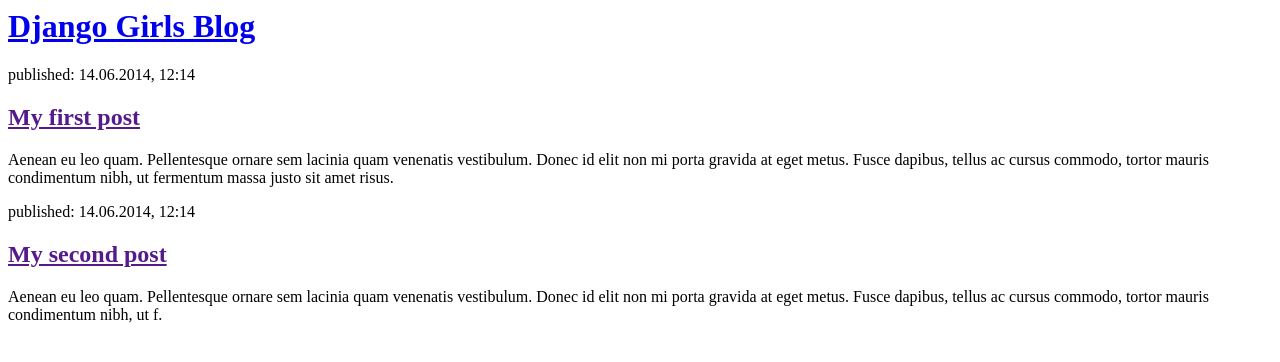
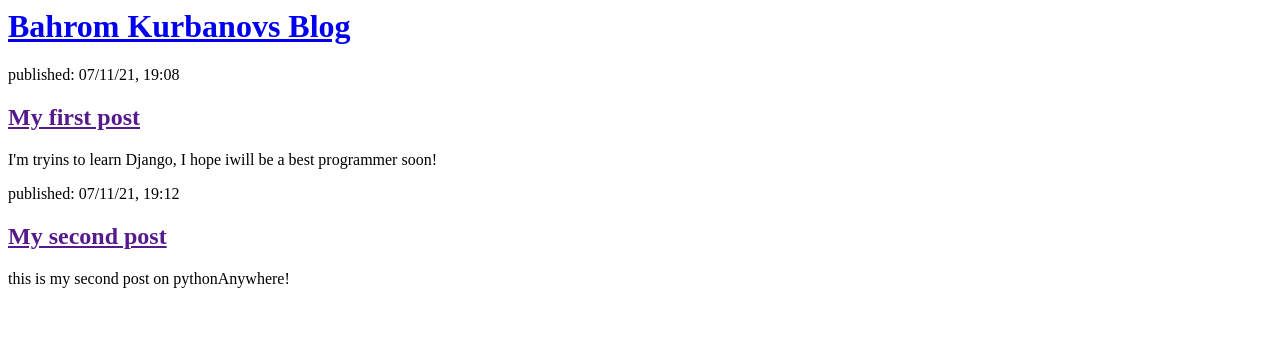
Before and after one commit to bbkurb/my-first-blog, a Django app: page / in a window 1280 px wide. Shown: the top 362 px of the page. Run offline with Django 3.2, Linux system fonts and the light colour scheme.

Commit message:
Changed the HTML for the site.

```diff
--- a/mySite/apps/blog/templates/blog/post_list.html
+++ b/mySite/apps/blog/templates/blog/post_list.html
@@ -1,22 +1,22 @@
 <html>
     <head>
-        <title>Django Girls blog</title>
+        <title>Bahrom Kurbanovs Blog</title>
     </head>
     <body>
         <div>
-            <h1><a href="/">Django Girls Blog</a></h1>
+            <h1><a href="/">Bahrom Kurbanovs Blog</a></h1>
         </div>
 
         <div>
-            <p>published: 14.06.2014, 12:14</p>
+            <p>published: 07/11/21, 19:08</p>
             <h2><a href="">My first post</a></h2>
-            <p>Aenean eu leo quam. Pellentesque ornare sem lacinia quam venenatis vestibulum. Donec id elit non mi porta gravida at eget metus. Fusce dapibus, tellus ac cursus commodo, tortor mauris condimentum nibh, ut fermentum massa justo sit amet risus.</p>
+            <p>I'm tryins to learn Django, I hope  iwill be a best programmer soon!</p>
         </div>
 
         <div>
-            <p>published: 14.06.2014, 12:14</p>
+            <p>published: 07/11/21, 19:12</p>
             <h2><a href="">My second post</a></h2>
-            <p>Aenean eu leo quam. Pellentesque ornare sem lacinia quam venenatis vestibulum. Donec id elit non mi porta gravida at eget metus. Fusce dapibus, tellus ac cursus commodo, tortor mauris condimentum nibh, ut f.</p>
+            <p>this is my second post on pythonAnywhere!</p>
         </div>
     </body>
 </html>
```
